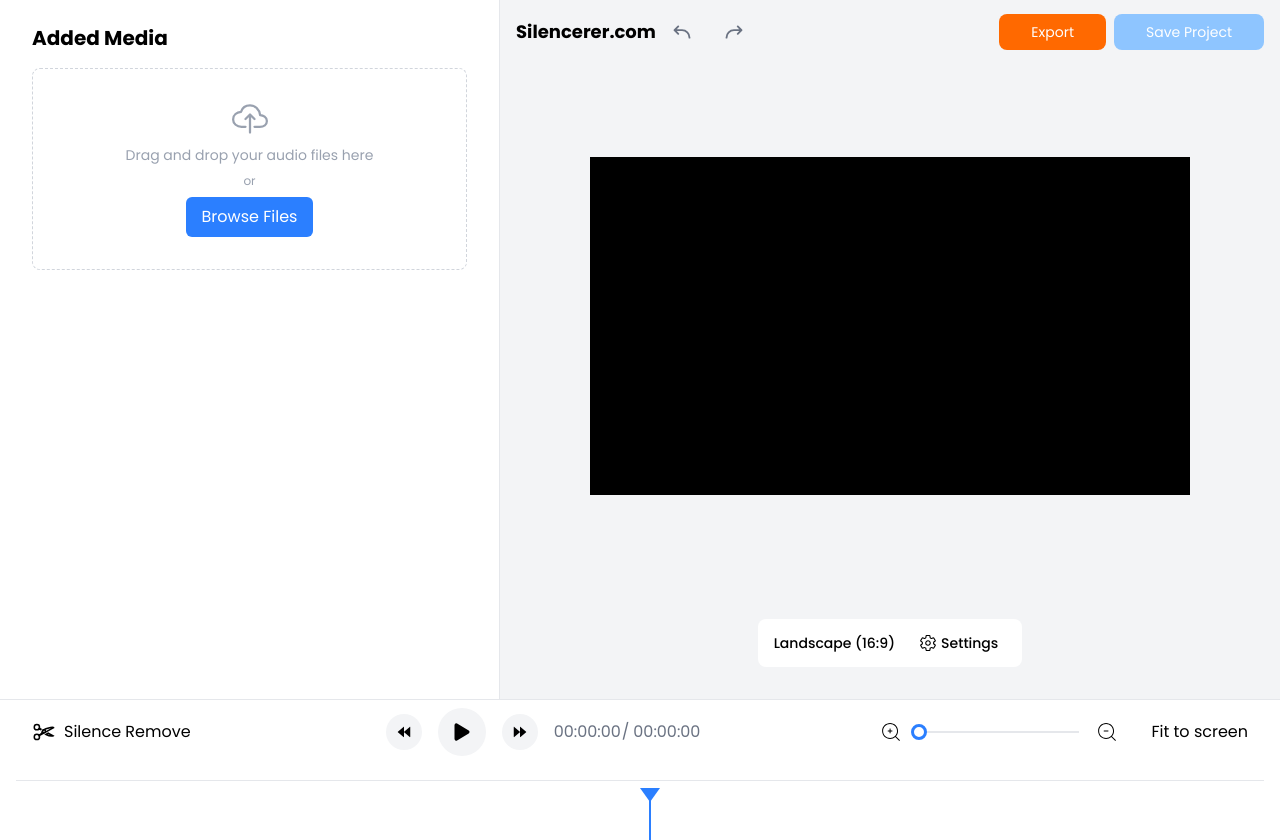
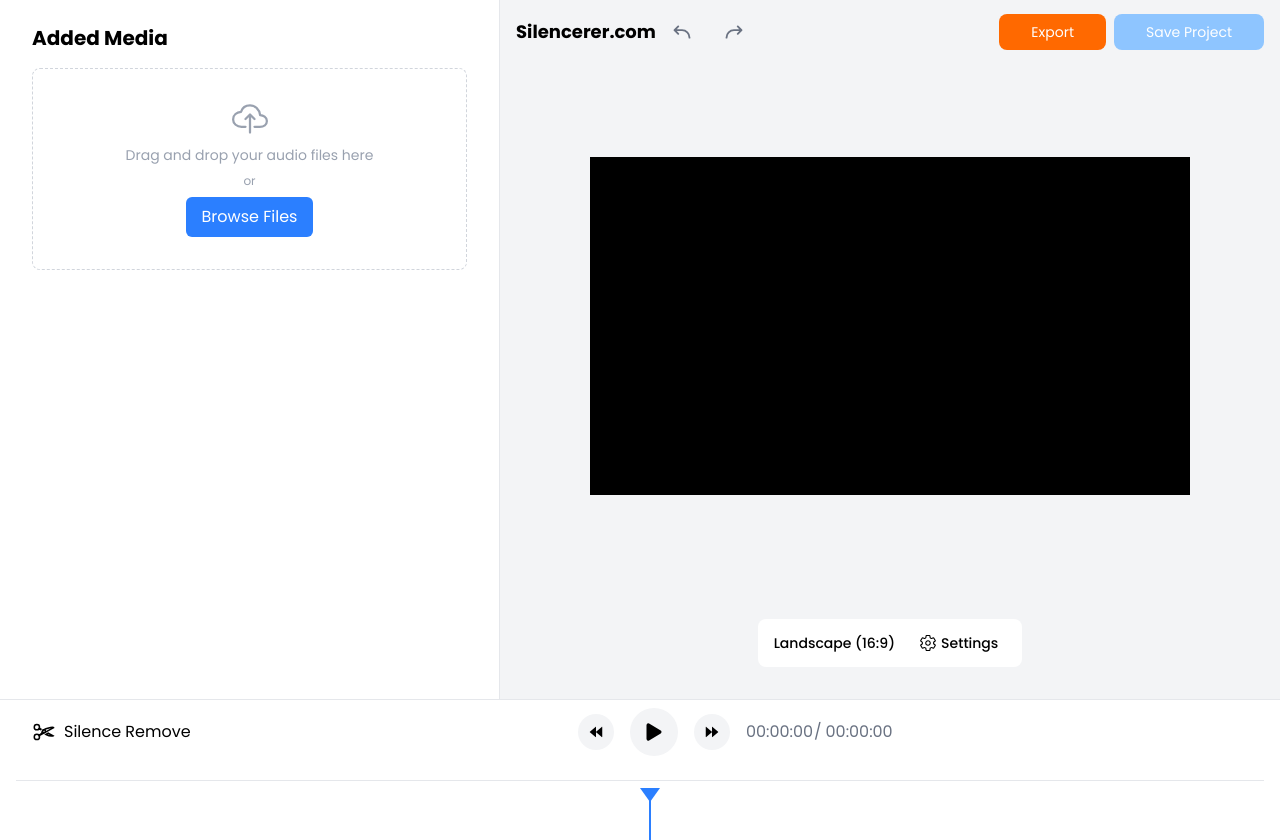
Before and after one commit to marionikolov17/silencerer, a Next.js app: page / in a window 1280 px wide. Shown: the top 840 px of the page. Built offline with nearby package versions, Linux system fonts and the light colour scheme.

Commit message:
Remove: Audio Player: zoom controller and logic

```diff
--- a/src/components/AudioPlayer.tsx
+++ b/src/components/AudioPlayer.tsx
@@ -12,7 +12,6 @@ import { fetchAudioFromBlocks } from '@/utils/audio';
 import { cn } from '@/utils/cn';
 import { formatMediaTime } from '@/utils/time';
 import { usePlayer } from '@/contexts/player';
-import ZoomController from './ZoomController';
 interface InputProps {
   blocks: Block[];
 }
@@ -20,7 +19,6 @@ interface InputProps {
 export default function AudioPlayer({ blocks }: InputProps) {
   const [duration, setDuration] = useState(0);
   const [audioUrl, setAudioUrl] = useState<string | null>(null);
-  const [zoom, setZoom] = useState(100);
   const [isFetchingAudio, setIsFetchingAudio] = useState(false);
   const [markersWidth, setMarkersWidth] = useState(0);
 
@@ -84,27 +82,6 @@ export default function AudioPlayer({ blocks }: InputProps) {
     return () => window.removeEventListener('resize', handleResize);
   }, []);
 
-  /* // Update UI with zoom
-  useEffect(() => {
-    if (timelineRef.current && markersRef.current) {
-      if (originalWidth.current === 0) {
-        originalWidth.current =
-          timelineRef.current.getBoundingClientRect().width;
-      }
-
-      if (originalMarkersWidth.current === 0) {
-        originalMarkersWidth.current =
-          markersRef.current.getBoundingClientRect().width;
-      }
-
-      const newWidth = originalWidth.current * (zoom / 100);
-      const newMarkersWidth = originalMarkersWidth.current * (zoom / 100);
-      timelineRef.current.style.width = `${newWidth}px`;
-      markersRef.current.style.width = `${newMarkersWidth}px`;
-      setMarkersWidth(newMarkersWidth);
-    }
-  }, [zoom, timelineRef, markersRef]); */
-
   return (
     <div
       className={cn(
@@ -166,14 +143,13 @@ export default function AudioPlayer({ blocks }: InputProps) {
           </p>
         </div>
         <div className="hidden lg:flex items-center">
-          <ZoomController zoom={zoom} setZoom={setZoom} />
-          <button
+          {/* <button
             title="Zoom 100%"
             className="ms-4 py-2 px-4 rounded-full hover:bg-gray-100 cursor-pointer"
             onClick={() => setZoom(100)}
           >
             Fit to screen
-          </button>
+          </button> */}
         </div>
       </div>
       {/* Audio Visualizer */}
```
